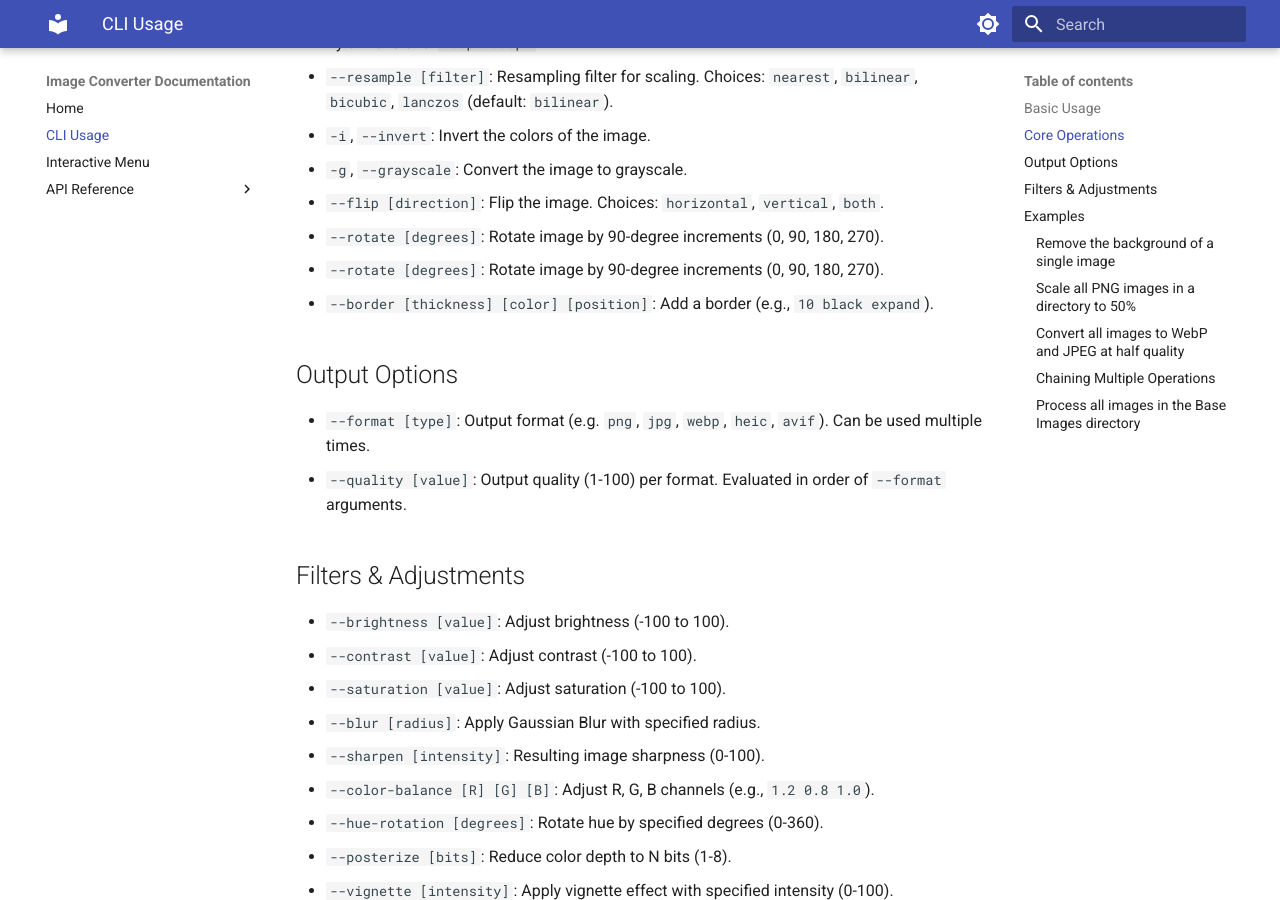
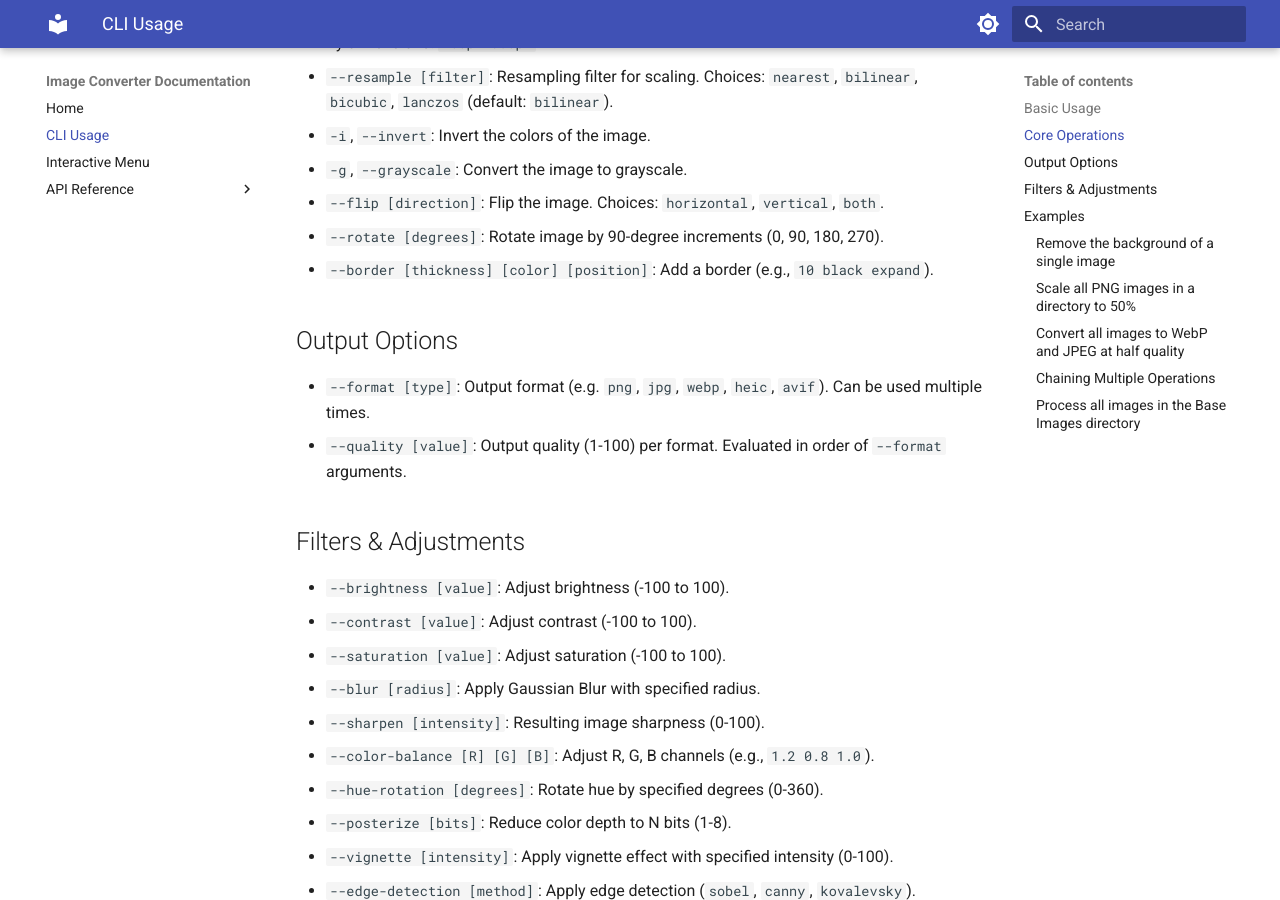
Before and after one commit to dealien/Image-Converter, an MkDocs documentation site: the page built from docs/cli_usage.md, in a window 1280 px wide and 900 px high, scrolled down 565 px. Built offline with MkDocs 1.6.1 and Material for MkDocs 9.7.7, drawn with Linux system fonts in a browser that asks for light colours.

Commit message:
docs: Remove duplicate `--rotate` option entry in CLI usage

```diff
--- a/docs/cli_usage.md
+++ b/docs/cli_usage.md
@@ -20,7 +20,6 @@
 - `-i`, `--invert`: Invert the colors of the image.
 - `-g`, `--grayscale`: Convert the image to grayscale.
 - `--flip [direction]`: Flip the image. Choices: `horizontal`, `vertical`, `both`.
-- `--rotate [degrees]`: Rotate image by 90-degree increments (0, 90, 180, 270).
 - `--rotate [degrees]`: Rotate image by 90-degree increments (0, 90, 180, 270).
 - `--border [thickness] [color] [position]`: Add a border (e.g., `10 black expand`).
 
```
